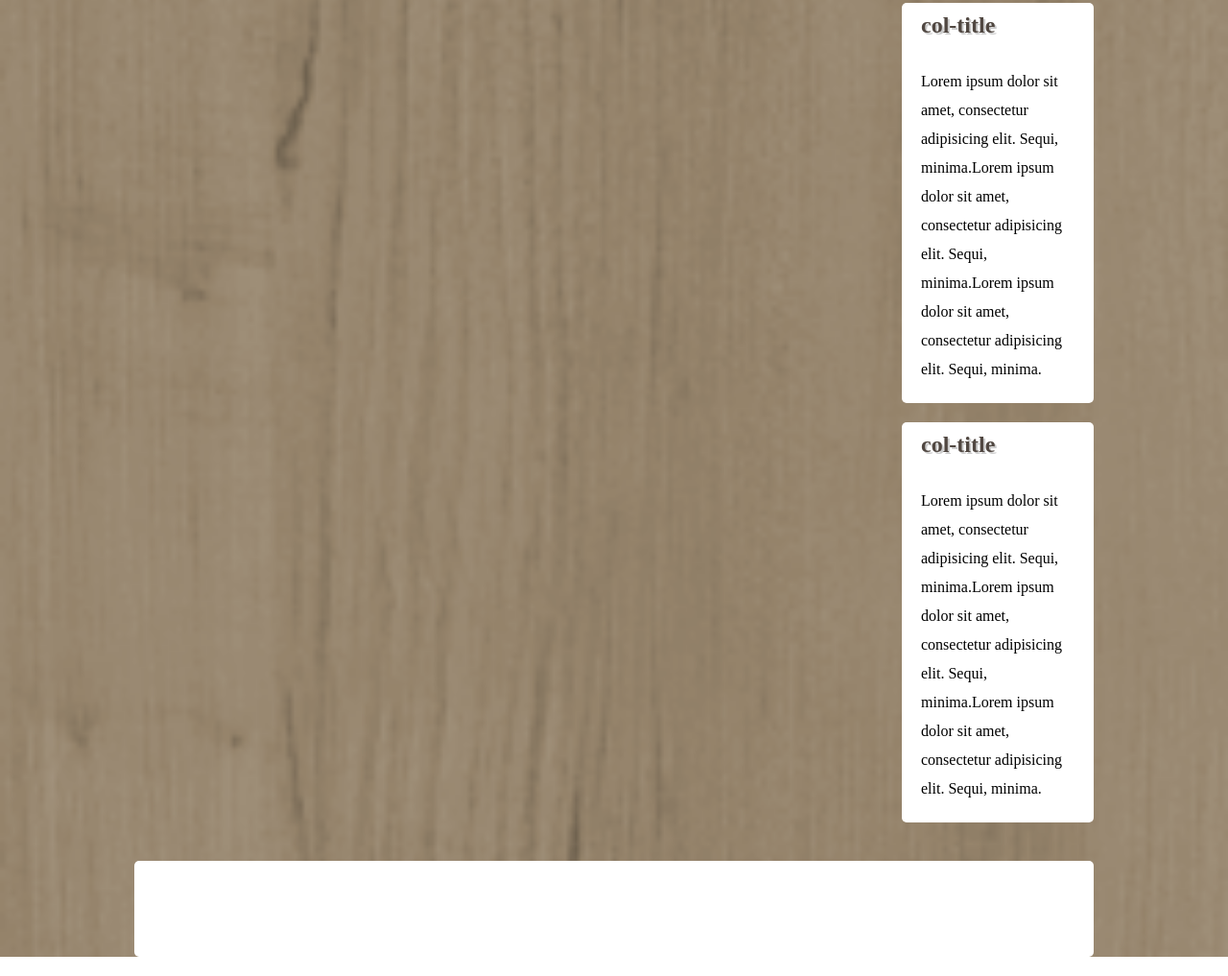
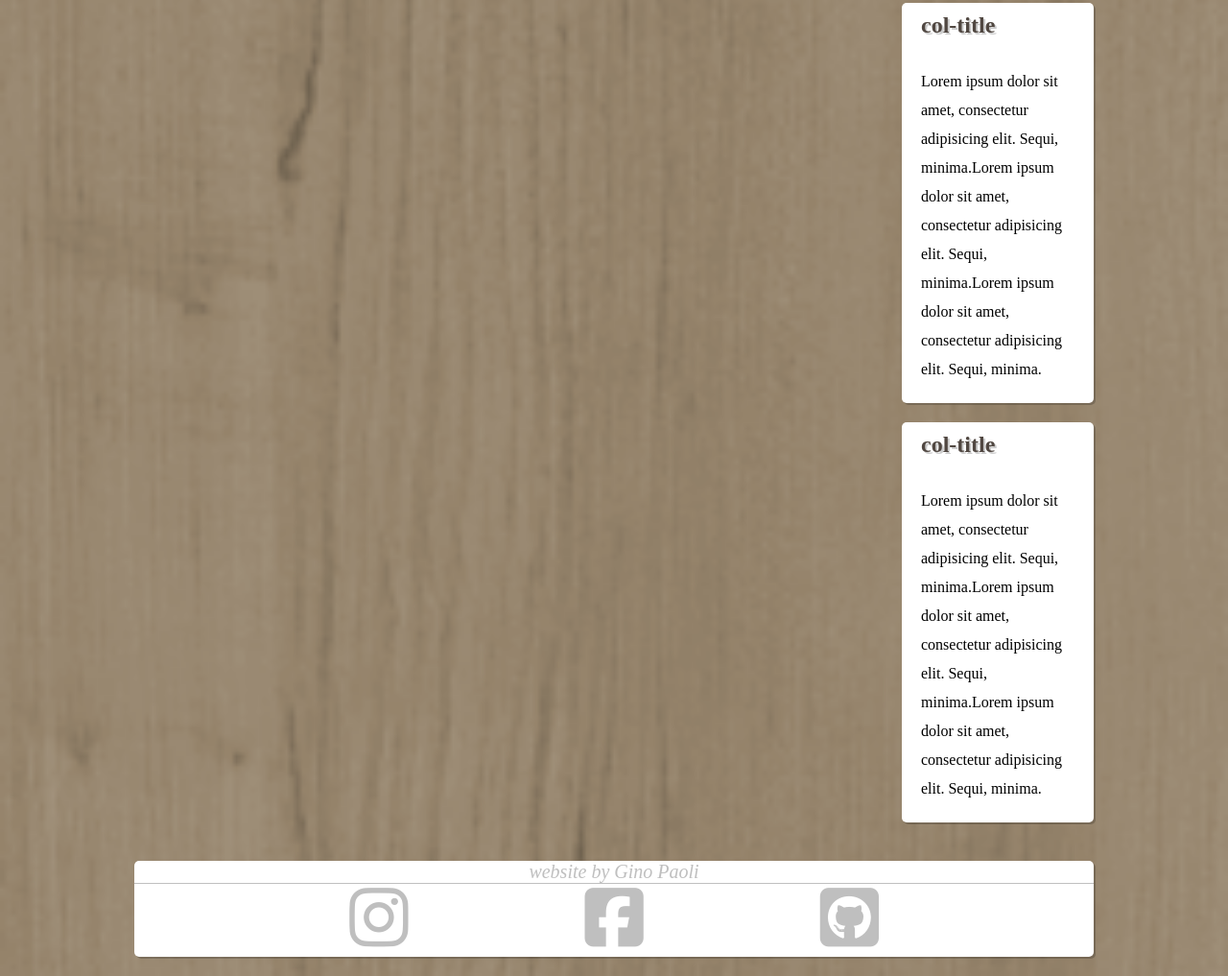
Before and after one commit to Alfredloz/htmlcss-wp, a plain HTML site: page index.html in a window 1280 px wide. Shown: the part 1301-2318 px from the top of the page at 96% size. Drawn offline with Linux system fonts and the light colour scheme.

Commit message:
esercizio wo completato
ho inserito header main e footer come richiesto.

```diff
--- a/css/style.css
+++ b/css/style.css
@@ -133,6 +133,9 @@ i {
   background: white;
   margin: 0 5%
 }
+.col-left, .col-center, .widget, footer {
+  box-shadow: 2px 2px rgba(0,0,0,.2);
+}
 
 .widget {
   background-color: white;
@@ -150,3 +153,26 @@ footer {
   margin-top: 20px;
   background: white;
 }
+h4 {
+  text-align: center;
+  font-style: italic;
+  font-weight: lighter;
+  font-size: 20px;
+  color: rgb(191 191 191);
+}
+.icon-footer {
+  border-top: 1px solid rgb(191 191 191);
+  width: 100%;
+  text-align: center;
+}
+.social {
+  margin: 0 90px;
+  text-align: center;
+  font-size: 70px;
+  color: rgb(191 191 191);
+}
+.social:hover {
+  color: orange;
+  cursor: pointer;
+
+}
--- a/index.html
+++ b/index.html
@@ -79,8 +79,15 @@
       </main>
       <!-- /main -->
       <!-- footer -->
-      <footer class="rounded">
-
+      <footer class="rounded mb-20">
+        <h4>
+          website by Gino Paoli
+        </h4>
+        <div class="icon-footer">
+          <i class="fab fa-instagram social"></i>
+          <i class="fab fa-facebook-square social"></i>
+          <i class="fab fa-github-square social"></i>
+        </div>
       </footer>
       <!-- /footer -->
     </div>
```
